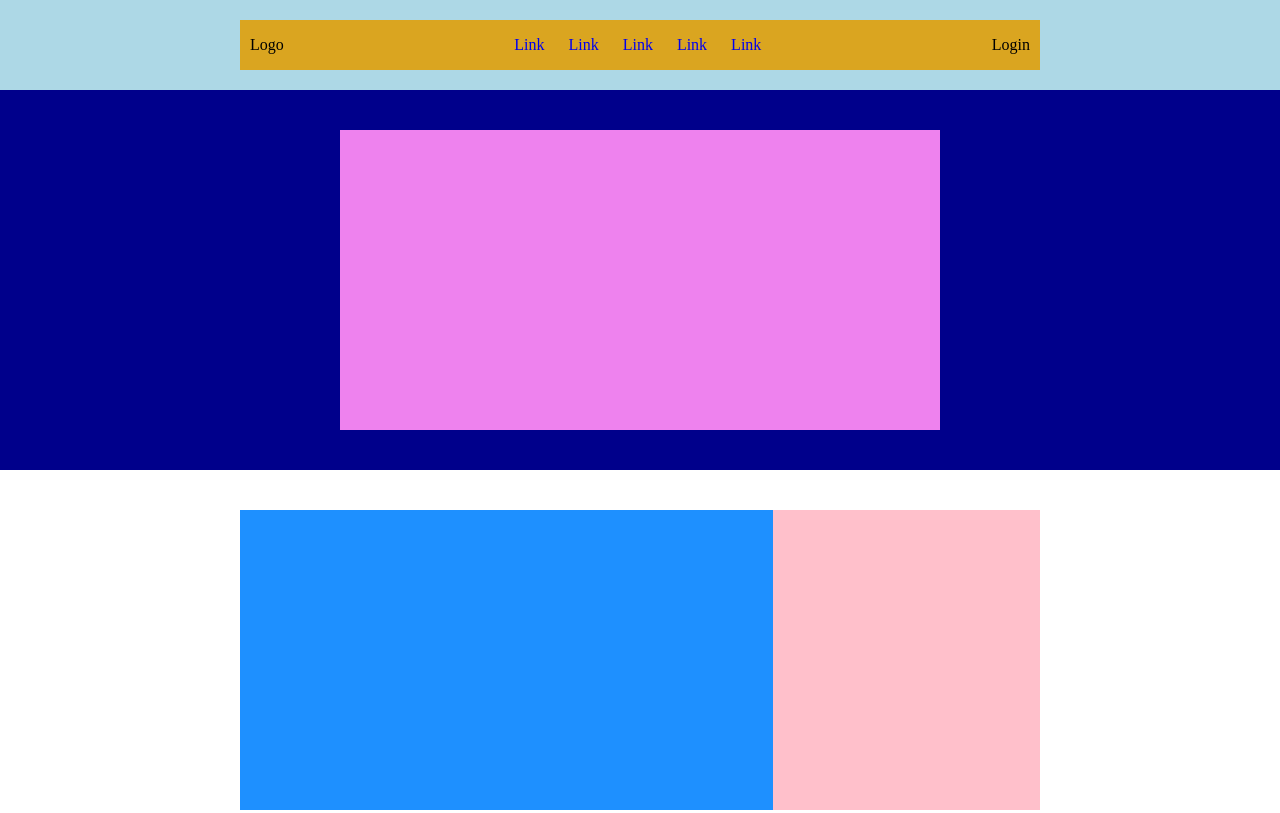
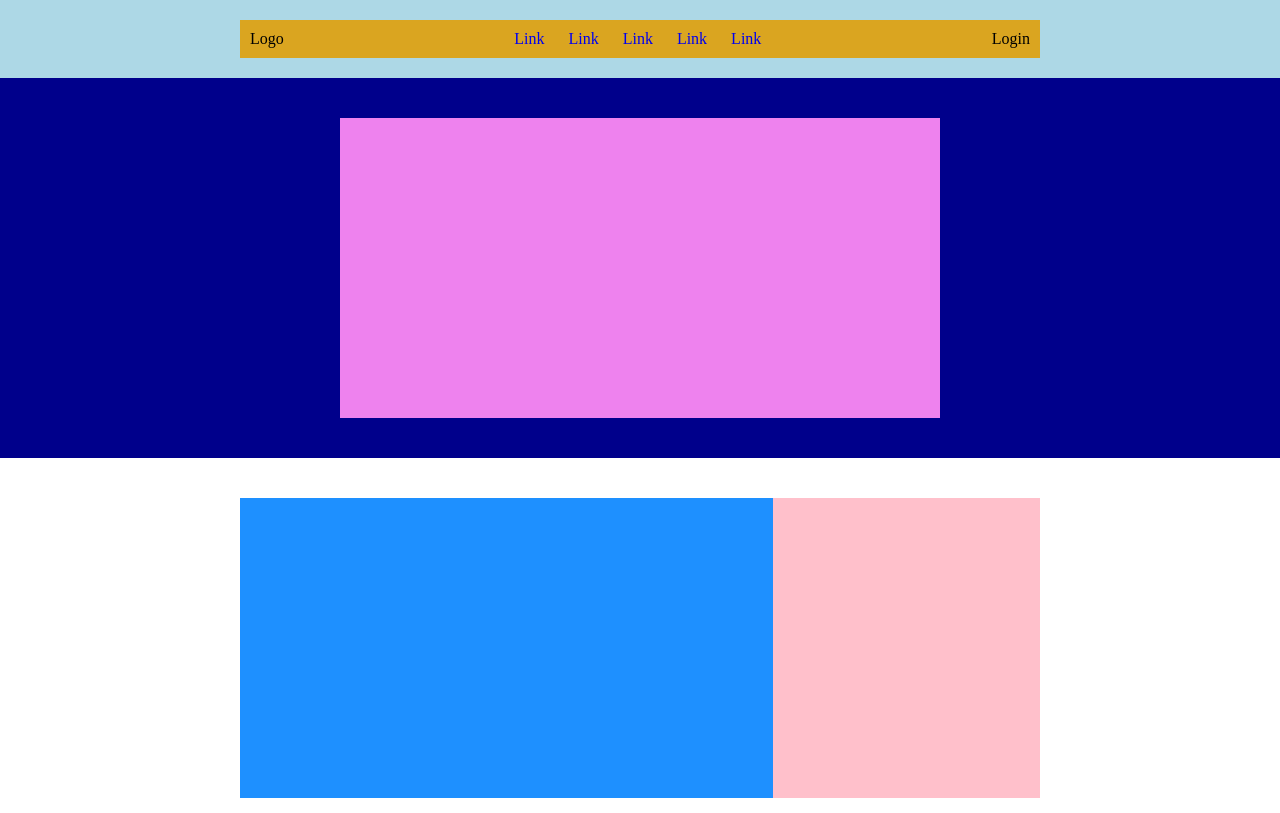
Before and after one commit to andrea-salvalaggio/htmlcss-struttura-discord, a plain HTML site: page index.html in a window 1280 px wide. Shown: the top 813 px of the page. Drawn offline with Linux system fonts and the light colour scheme.

Commit message:
discord-4

```diff
--- a/css/style.css
+++ b/css/style.css
@@ -12,7 +12,10 @@
 /* Barra di navigazione */
 header{
     background-color: #add8e6;
-    padding: 20px;
+}
+
+.top-bar{
+    padding: 20px 0;
 }
 
 .head-content{
@@ -20,7 +23,6 @@ header{
     display: flex;
     justify-content: space-between;
     align-items: center;
-    height: 50px;
 }
 
 .logo, .login{
@@ -33,6 +35,7 @@ header{
 }
 
 .link{
+    list-style: none;
     flex-grow: 2;
     text-align: center;
 }
@@ -121,7 +124,6 @@ a{
 /* Footer */
 footer{
     background-color: #23272a;
-    padding-top: 30px;
 }
 
 .footer-content{
@@ -130,6 +132,7 @@ footer{
     align-items: center;
     height: 50px;
     background-color: #7fffd4;
+    margin-top: 20px;
 }
 
 .logo-footer, .button{
--- a/index.html
+++ b/index.html
@@ -13,6 +13,7 @@
 
     <!-- Barra di navigazione -->
     <header>
+        <section class="container top-bar">
             <div class="container head-content">
                 <div class="logo">Logo</div>
                 <nav class="link">
@@ -26,14 +27,15 @@
                 </nav>
                 <div class="login">Login</div>
             </div>
+        </section>
+
+        <section class="bg section-1">
+            <div class="container main-content item1"></div>
+        </section>
     </header>
 
     <!-- Parte centrale -->
     <main>
-        <section class="bg section-1">
-            <div class="container main-content item1"></div>
-        </section>
-
         <section class="bg section-2">
             <div class="container main-content item2">
                 <div class="item2 left"></div>
@@ -58,7 +60,10 @@
         <section class="bg section-4">
             <div class="container main-content item3"></div>
         </section>
+    </main>
 
+    <!-- Footer -->
+    <footer>
         <section class="bg section-5">
             <div class="container main-content item4">
                 <div class="item4 left-1"></div>
@@ -73,10 +78,6 @@
 
         <hr>
 
-    </main>
-
-    <!-- Footer -->
-    <footer>
         <div class="container footer-content">
             <div class="logo-footer">Logo</div>
             <input class="button" type="button" value="Bottone">
```
Lines whose indentation alone changed are shown as unchanged.
